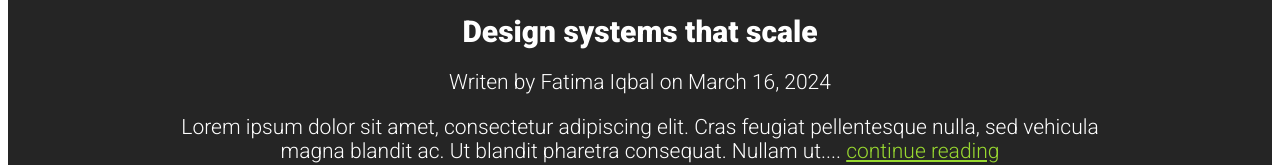
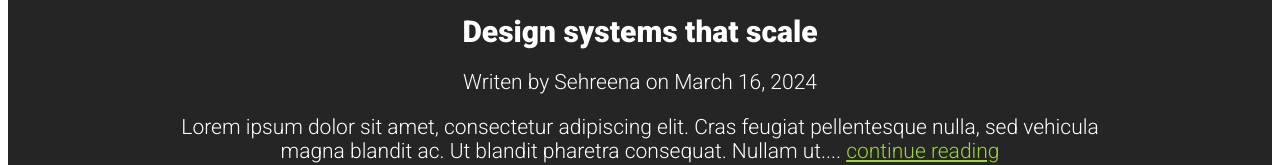
Before and after one commit to Sehreena/css-challenges-2, a plain HTML site: page index.html in a window 1280 px wide. Shown: the part 1282-1447 px from the top of the page. Drawn offline with Linux system fonts and the light colour scheme.

Commit message:
Update index.html

```diff
--- a/index.html
+++ b/index.html
@@ -8,7 +8,7 @@
     <link rel="stylesheet" href="./css/style.css">
 </head>
 <body>
-    <!-- Your content goes here -->
+
     <header class="header">
     <div class="content-wrapper">
         <div class="container">
@@ -34,7 +34,7 @@
     <h2>My most recent<span class="bold-text"> articel</span></h2>
     <article>
     <h3>Design systems that scale</h3>
-    <p class="fatima">Writen by Fatima Iqbal on March 16, 2024</p>
+    <p class="Sehreena">Writen by Sehreena on March 16, 2024</p>
     <p>Lorem ipsum dolor sit amet, consectetur adipiscing elit. Cras feugiat
     pellentesque nulla, sed vehicula magna blandit ac. Ut blandit pharetra consequat. Nullam
     ut.... <a href="#"  class="continue-reading">continue reading</a></p>
```
